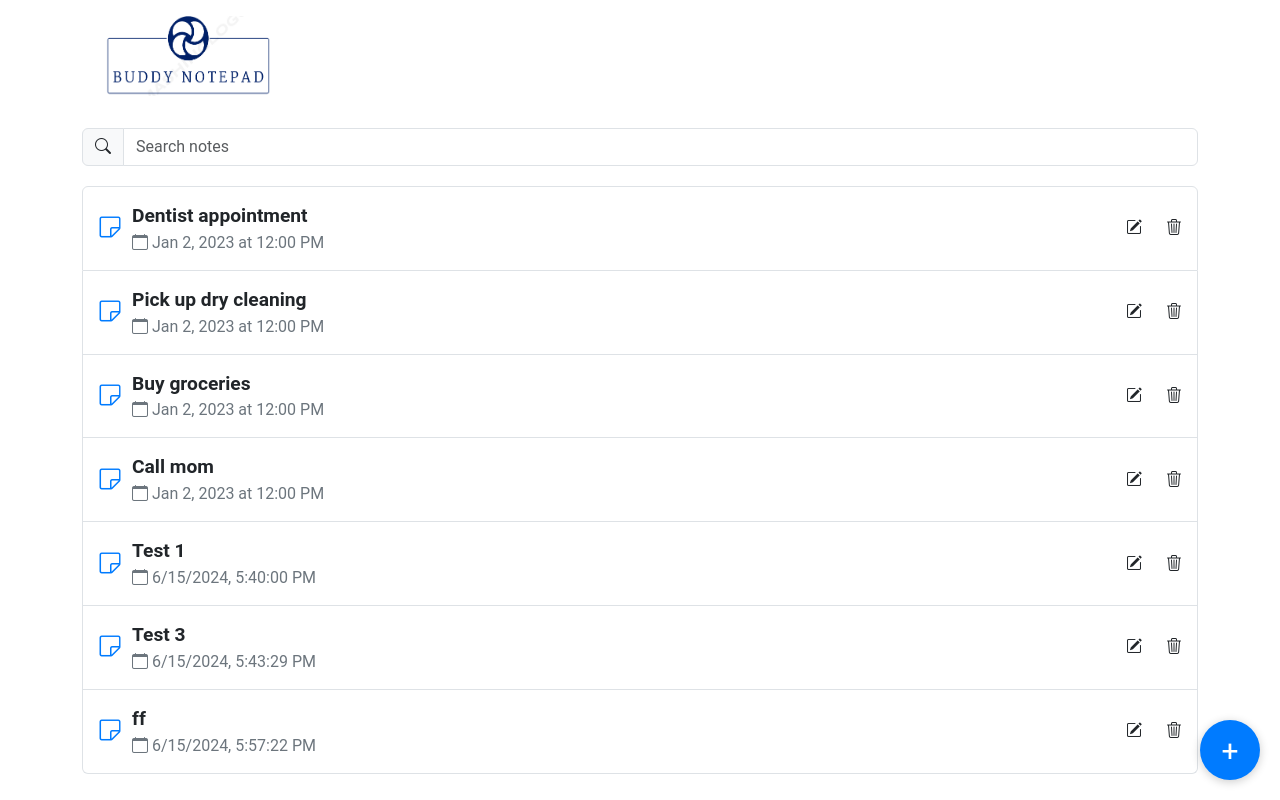
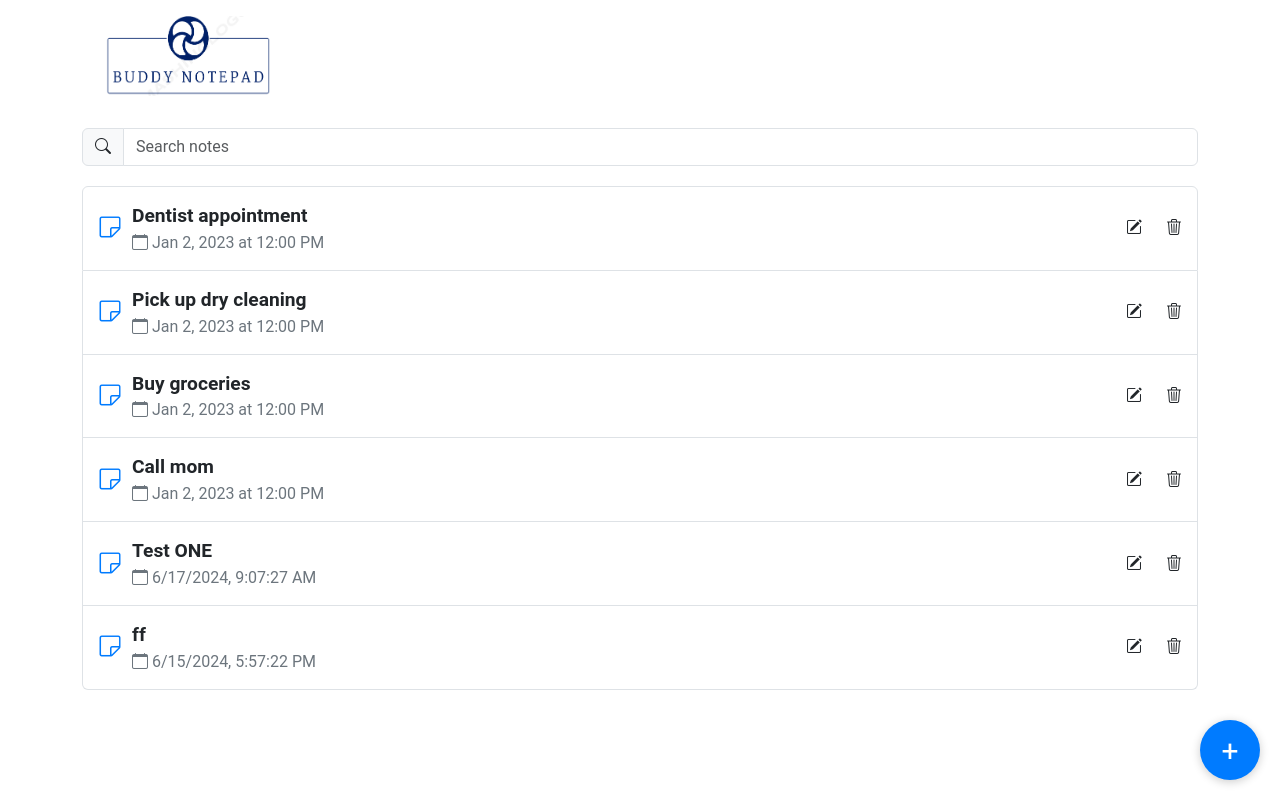
Before and after one commit to AKW254/Buddy-notepad, a React (Create React App) app: page / in a window 1280 px wide. Built offline with nearby package versions, Linux system fonts and the light colour scheme; data requests are answered from the project's data file.

Commit message:
Edit and Delete Implemented

```diff
--- a/data/db.json
+++ b/data/db.json
@@ -21,19 +21,13 @@
       "date": "Jan 2, 2023 at 12:00 PM"
     },
     {
-      "id": 1718462400678,
-      "title": "Test 1",
+      "id": "1718462400678",
+      "title": "Test ONE",
       "content": "Test content",
-      "date": "6/15/2024, 5:40:00 PM"
+      "date": "6/17/2024, 9:07:27 AM"
     },
     {
-      "id": 1718462609941,
-      "title": "Test 3",
-      "content": "Content 4",
-      "date": "6/15/2024, 5:43:29 PM"
-    },
-    {
-      "id": 1718463442547,
+      "id": "1718463442547",
       "title": "ff",
       "content": "efefww",
       "date": "6/15/2024, 5:57:22 PM"
--- a/src/App.js
+++ b/src/App.js
@@ -79,12 +79,11 @@ function App() {
     }
   };
 
-  const handleDeleteNote = async (id) => {
+  const handleDeleteNote = async ( deleteNote ) => {
     try {
-      await axios.delete(`${apiUrl}/${id}`);
-      const updatedNotes = notes.filter((note) => note.id !== id);
+      await axios.delete(`${apiUrl}/${deleteNote.id}`);
+      const updatedNotes = notes.filter((note) => note.id !== deleteNote.id);
       setNotes(updatedNotes);
-      closeModal();
     } catch (error) {
       console.error('Error deleting note:', error);
     }
--- a/src/Modal.js
+++ b/src/Modal.js
@@ -26,7 +26,7 @@ const handleEdit = () => {
    onUpdateNote({ id: newId, title: newTitle, content:newContent, date: new Date().toLocaleString() });
   };
   const handleDelete = () => {
-    onDeleteNote(id);
+    onDeleteNote({ id: newId });
     onClose();
   };
 
@@ -89,7 +89,7 @@ const handleEdit = () => {
                         className="form-control"
                         id="id"
                         value={newId}
-                        onChange={(e) => setNewTitle(e.target.value)}
+                        onChange={(e) => setNewId(e.target.value)}
                       />
                       <input
                         type="text"
@@ -117,6 +117,14 @@ const handleEdit = () => {
               else if (mode === 'delete') {
                 return (
                   <div>
+                    <form>
+                      <input
+                        type="hidden"
+                        className="form-control"
+                        id="id"
+                        value={newId}
+                        onChange={(e) => setNewId(e.target.value)}
+                      /></form>
                     <p className='text-danger'>Are you sure you want to delete this <strong>{title}</strong> note?</p>
 
                   </div>
```
